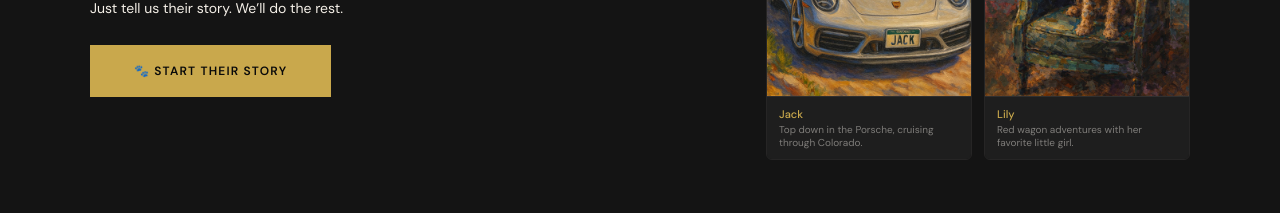
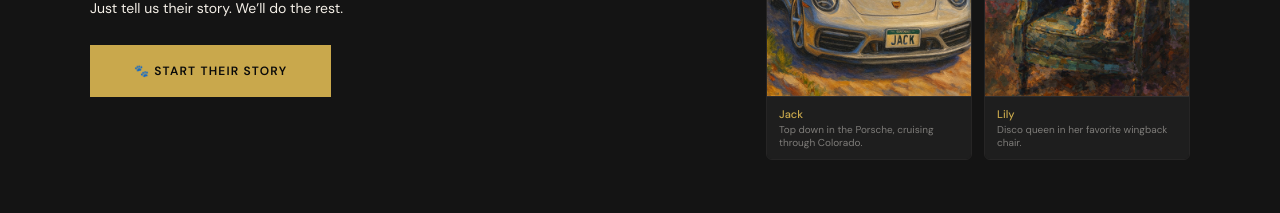
Before and after one commit to johnagreuling/petprintsstudio, a Next.js app: page / in a window 1280 px wide. Shown: the part 3200-3413 px from the top of the page. Built offline with nearby package versions, Linux system fonts and the light colour scheme.

Commit message:
fix: update Lily description to match new impasto disco ball image

```diff
--- a/app/page.tsx
+++ b/app/page.tsx
@@ -334,7 +334,7 @@ export default function Home() {
               <img src="/portrait-lily.png" alt="Lily - Signature Portrait" style={{width:'100%',display:'block'}}/>
               <div style={{background:'var(--mid)',padding:'10px 12px',borderTop:'1px solid var(--border)'}}>
                 <div style={{fontSize:11,color:'var(--gold)',fontWeight:500}}>Lily</div>
-                <div style={{fontSize:10,color:'var(--muted)',marginTop:2}}>Red wagon adventures with her favorite little girl.</div>
+                <div style={{fontSize:10,color:'var(--muted)',marginTop:2}}>Disco queen in her favorite wingback chair.</div>
               </div>
             </div>
           </div>
```
